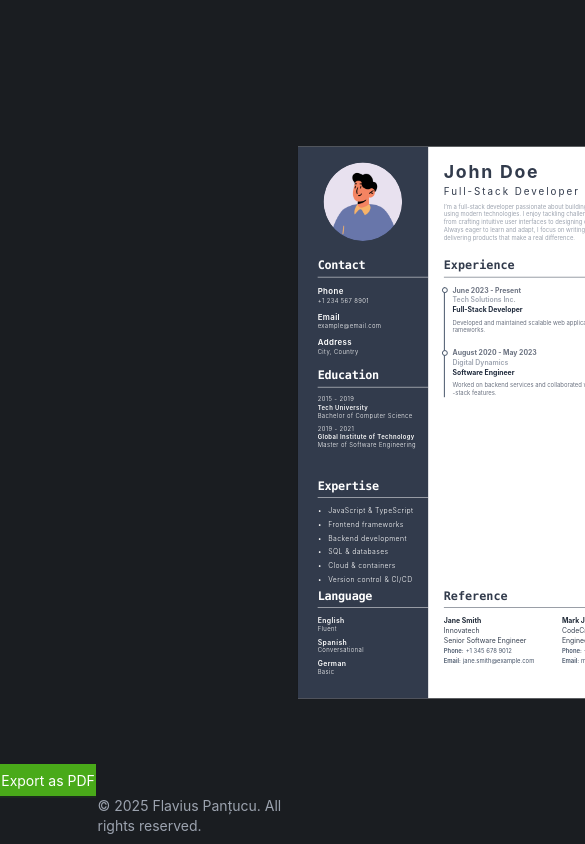
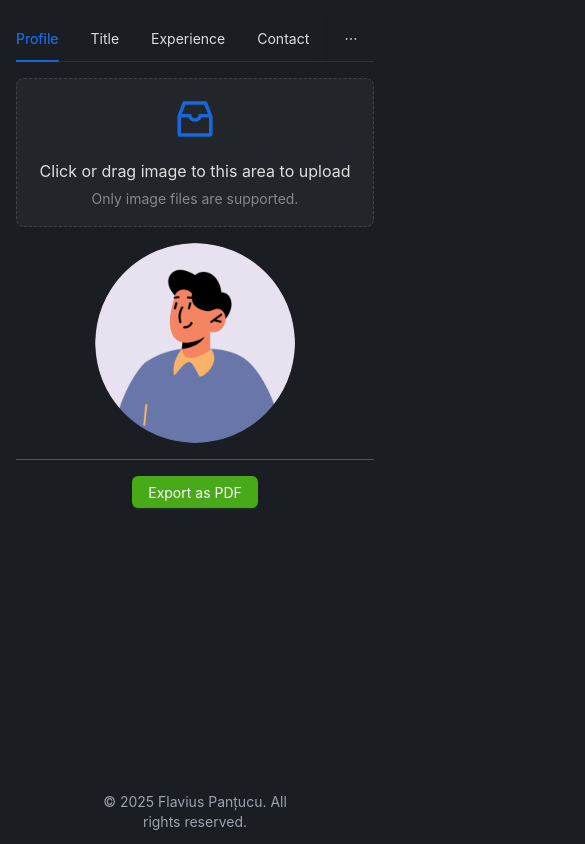
Before and after one commit to Flavius-Pantucu/curriculum-vitae-generator, a React (Create React App) app: page / in a window 390 px wide. Shown: the top 844 px of the page, 585 px wide, since content can reach past the window. Built offline with nearby package versions, Linux system fonts and the light colour scheme.

Commit message:
added preview tab when size is too small

```diff
--- a/src/components/CurriculumVitae/CurriculumVitae.js
+++ b/src/components/CurriculumVitae/CurriculumVitae.js
@@ -6,14 +6,14 @@ export const CurriculumVitae = () => {
   const state = useCurriculumState();
 
   return (
-    <div className="w-full max-h-screen flex flex-row">
-      <div className="flex-1 py-8 px-12 relative overflow-x-scroll">
+    <div className="w-full h-screen flex flex-col xl:flex-row">
+      <div className="xl:flex-1 py-4 xl:py-8 px-4 xl:px-12 overflow-auto">
         <CvTabs {...state} />
       </div>
-      <div className="flex-1">
+      <div className="hidden xl:block xl:flex-1 xl:py-0">
         <CvPreview {...state} />
       </div>
-      <footer className="fixed bottom-2 right-1/2 transform translate-x-1/2 text-sm text-gray-400 pointer-events-none select-none">
+      <footer className="pb-1 text-center text-sm text-gray-400 pointer-events-none select-none fixed bottom-2 right-1/2 transform translate-x-1/2">
         © 2025 Flavius Panțucu. All rights reserved.
       </footer>
     </div>
--- a/src/components/CurriculumVitae/CvTabs.js
+++ b/src/components/CurriculumVitae/CvTabs.js
@@ -10,9 +10,23 @@ import {
   References,
 } from "../forms";
 import { PdfExportButton } from "./PdfExportButton";
+import { CvPreview } from "./CvPreview";
+import { useState, useEffect } from "react";
 
 export const CvTabs = (props) => {
-  const items = [
+  const [showPreviewTab, setShowPreviewTab] = useState(true);
+
+  useEffect(() => {
+    const checkWidth = () => {
+      setShowPreviewTab(window.innerWidth < 1280); // 1280px is the xl breakpoint
+    };
+
+    checkWidth(); // Check initially
+    window.addEventListener("resize", checkWidth);
+
+    return () => window.removeEventListener("resize", checkWidth);
+  }, []);
+  const formTabs = [
     {
       key: "1",
       label: "Profile",
@@ -103,12 +117,23 @@ export const CvTabs = (props) => {
     },
   ];
 
+  const allTabs = showPreviewTab
+    ? [
+        ...formTabs,
+        {
+          key: "9",
+          label: "Preview",
+          children: <CvPreview {...props} />,
+        },
+      ]
+    : formTabs;
+
   return (
-    <div className="flex flex-col h-full gap-y-2">
-      <div className="flex-grow overflow-auto">
-        <Tabs defaultActiveKey="1" items={items} />
+    <div className="flex flex-col h-full">
+      <div className="flex-grow overflow-auto pb-4">
+        <Tabs defaultActiveKey="1" items={allTabs} />
       </div>
-      <div className="flex justify-center py-4">
+      <div className="flex justify-center py-4 border-t border-gray-600">
         <PdfExportButton />
       </div>
     </div>
```
